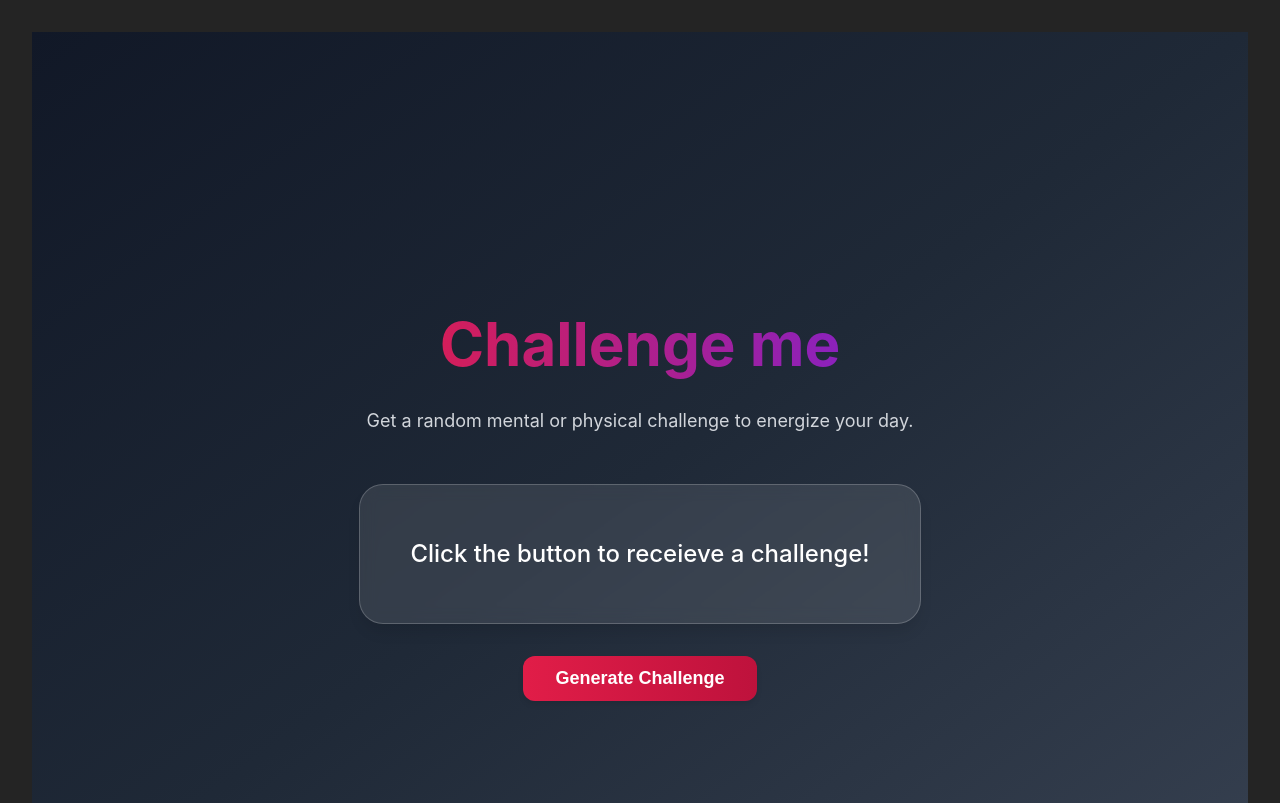
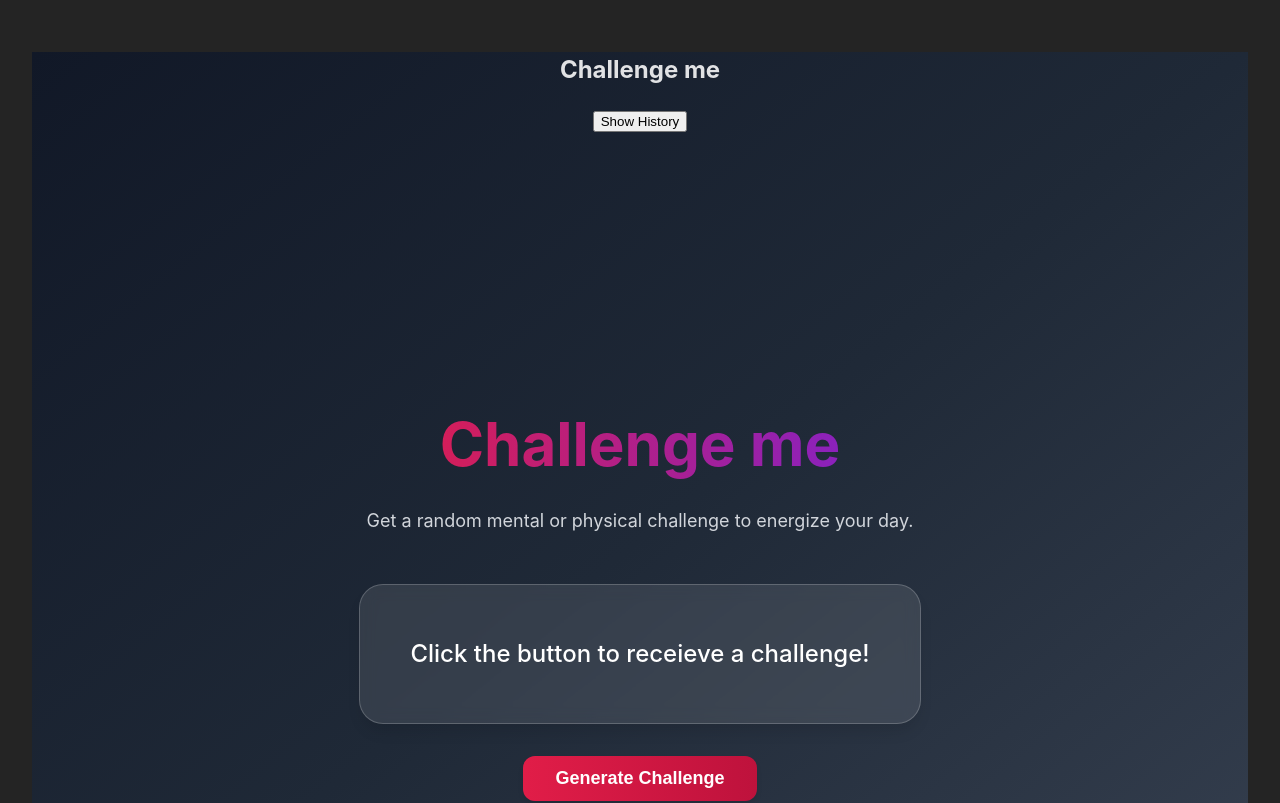
Before and after one commit to robertoandino/challenge-me, a React (Vite) app: page / in a window 1280 px wide. Shown: the top 803 px of the page. Built offline with nearby package versions, Linux system fonts and the light colour scheme.

Commit message:
Add: Navbar + history button.

```diff
--- a/src/pages/Home.tsx
+++ b/src/pages/Home.tsx
@@ -24,6 +24,18 @@ const Home: React.FC = () => {
 
     return (
         <main className="main-container">
+            <nav className="nav-bar">
+                <div className="nav-content">
+                    <h2 className="nav-title">Challenge me</h2>
+                    <button
+                        className="history-button"
+                        onClick={() => setShowHistory(!showHistory)}
+                    >
+                        {showHistory ? 'Hide History' : 'Show History'}
+                    </button>
+                </div>
+            </nav>
+
             <div className="content-wrapper">
                 {/*Header*/}
                 <div className="header">
```
